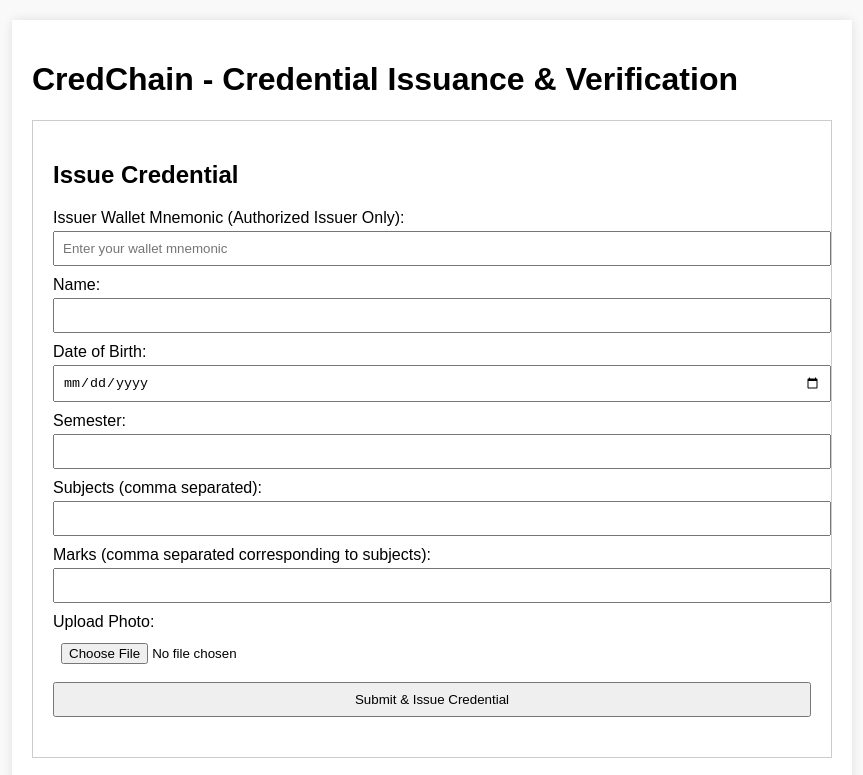
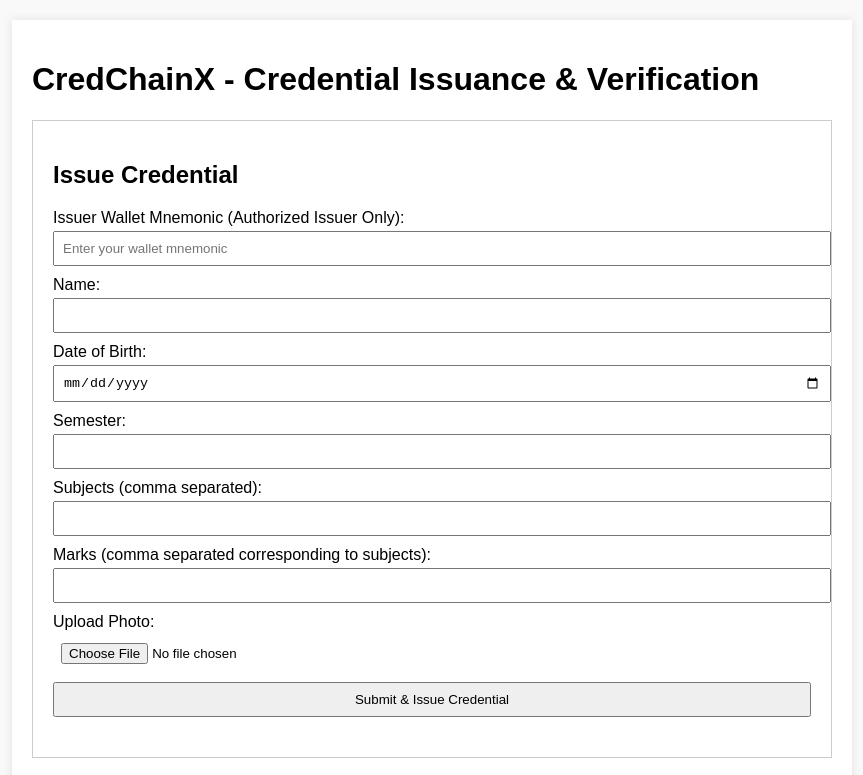
Before and after one commit to ch4itu/CredChainX, a plain HTML site: page index.html in a window 1280 px wide. Shown: the top 775 px of the page, without its empty margins (208-1071 px from the left). Drawn offline with nearby package versions, Linux system fonts and the light colour scheme.

Commit message:
Update index.html

```diff
--- a/index.html
+++ b/index.html
@@ -2,7 +2,7 @@
 <html>
 <head>
   <meta charset="UTF-8">
-  <title>CredChain - Credential Issuance & Verification</title>
+  <title>CredChainX - Credential Issuance & Verification</title>
   <meta name="viewport" content="width=device-width, initial-scale=1.0">
   <style>
     body { font-family: Arial, sans-serif; background: #f9f9f9; margin: 0; padding: 20px; }
@@ -27,7 +27,7 @@
 </head>
 <body>
   <div class="container">
-    <h1>CredChain - Credential Issuance & Verification</h1>
+    <h1>CredChainX - Credential Issuance & Verification</h1>
 
     <!-- Issuance Section -->
     <div id="issuancePage" class="section">
```
